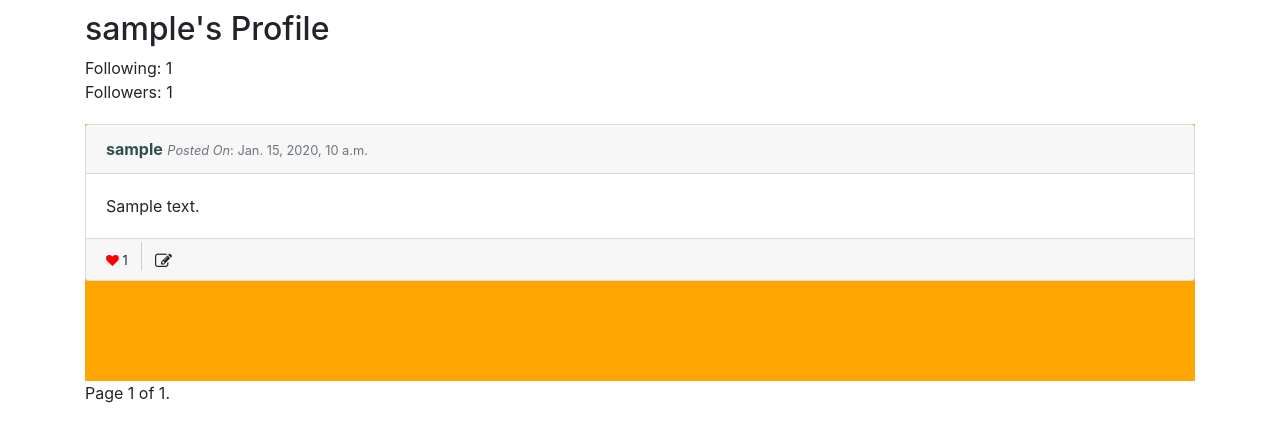
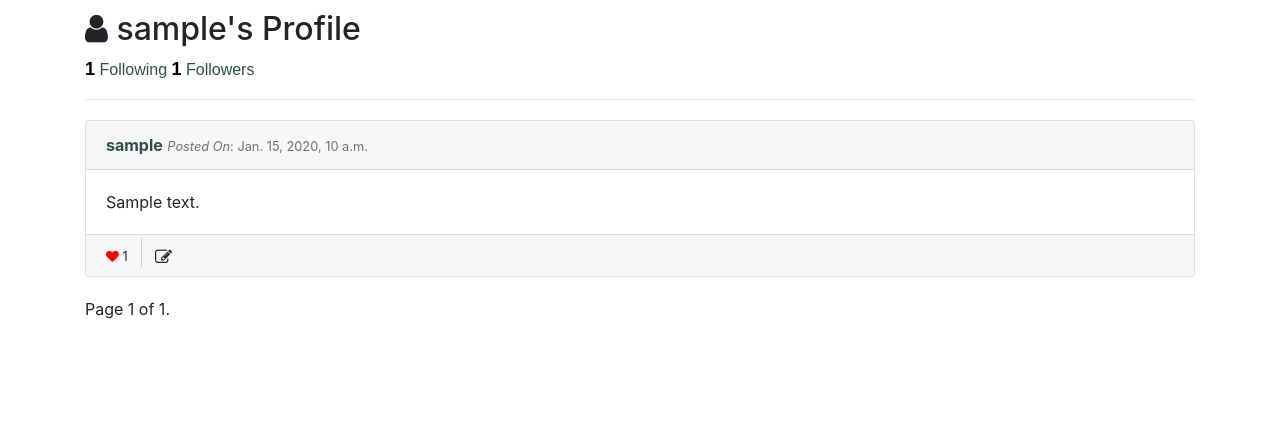
Before and after one commit to visualsoul/network, a Django app: page /profile/1 in a window 1280 px wide. Shown: the part 56-498 px from the top of the page. Run offline with Django 3.2, Linux system fonts and the light colour scheme; a user stored in the database is signed in; tables that the repository leaves empty hold one stand-in row (values such as "Sample post"); some libraries are stand-ins or nearby versions.

Commit message:
You can now post messages with at least one character, otherwise the post button will be disabled.

```diff
--- a/network/static/network/network.js
+++ b/network/static/network/network.js
@@ -1,20 +1,36 @@
 document.addEventListener('DOMContentLoaded', function() {
-    console.log("Page loaded");
+    // console.log("Page loaded");
     // load default index page
+    document.querySelector('#post-body').value = "";
+    document.querySelector('#post-body').addEventListener('keyup', function() {
+        console.log(this.value.length);
+        if (this.value.length > 0) {
+            document.querySelector('#submit_post').className = "btn btn-primary";
+            document.querySelector('#submit_post').removeAttribute('disabled');
+        }
+        else {
+            document.querySelector('#submit_post').className = "btn btn-primary";
+            document.querySelector('#submit_post').setAttribute('disabled', true);
+        }
+    });
     document.querySelector('#submit_post').addEventListener("click", create_post);
 });
 
 
 // Create new post
 function create_post() {
-body = document.querySelector("#post-body").value;
-    fetch(`create/`, {
-        method: 'POST',
-        body: JSON.stringify({
-            Body: body,
+const body = document.querySelector("#post-body").value;
+    if (body.length > 0) {
+        fetch(`create/`, {
+            method: 'POST',
+            body: JSON.stringify({
+                Body: body,
+            })
         })
-    })
 
+    }
+
+    return false;
 }
 
 
--- a/network/static/network/styles.css
+++ b/network/static/network/styles.css
@@ -23,6 +23,23 @@ textarea {
 #profile_view {
     display: none;
 }
+
+#follow-button {
+    margin-top: 10px;
+}
+
+#profile_menu {
+    font-family: sans-serif;
+    font-size: 16px;
+    color: darkslategray;
+}
+
+#profile_menu span {
+    font-weight: bolder;
+    font-size: 18px;
+    color: black;
+}
+
 
 #posts_view {
     display: none;
@@ -50,7 +67,6 @@ button[id^='save-button-'] {
     margin-top: 5px;
 }
 
-div[id^='post-']:first-of-type {
-    background-color: orange;
-    padding-bottom: 100px;
+#create-post {
+    margin-bottom: 20px;
 }
--- a/network/templates/network/index.html
+++ b/network/templates/network/index.html
@@ -16,13 +16,13 @@
                 </div>
                   <div style="padding-top: 5px; padding-bottom: 5px;" class="card-footer">
                     <div style="text-align: right;">
-                        <input style="margin-top: 5px; margin-bottom: 5px;" id="submit_post" type="submit" value="Post" class="btn btn-primary"/>
+                        <input disabled="disabled" style="margin-top: 5px; margin-bottom: 5px;" id="submit_post" type="submit" value="Post" class="btn btn-primary"/>
                     </div>
                   </div>
                 </div>
             </form>
     <!-- End Of Create Post Form -->
-
+        <hr>
     <!-- POSTS -->
     {% include 'network/posts.html' %}
     <!-- END POSTS -->
--- a/network/templates/network/posts.html
+++ b/network/templates/network/posts.html
@@ -57,6 +57,7 @@
     </div>
 
 <!-- PAGINATION -->
+    <div style="margin-top: 20px;"></div>
     <div class="pagination">
     <span class="step-links">
         {% if page_obj.has_previous %}
--- a/network/templates/network/profile.html
+++ b/network/templates/network/profile.html
@@ -4,13 +4,13 @@
     <!-- USER PROFILE INFORMATION -->
     {% if user.is_authenticated %}
         {% if user_data %}
-        <h2>{{ user_data.username }}'s Profile</h2>
+        <h2><i class="fa fa-user"></i>&nbsp;{{ user_data.username }}'s Profile</h2>
             <div>
-                <div>Following: <span id="following-count">{{ user_data.following|length }}</span></div>
-                <div>Followers: <span id="followers-count">{{ user_data.followers|length }}</span></div>
+                <div id="profile_menu"><span id="following-count">{{ user_data.following|length }}</span> Following
+                <span id="followers-count">{{ user_data.followers|length }}</span> Followers</div>
                 {% if not user.id == user_data.id %}
                     {% if user.id in user_data.followers %}
-                        <button id="follow-button" class="btn btn-danger">Un-Follow</button>
+                        <button id="follow-button" class="btn btn-danger btn-sm">Un-Follow</button>
                         <script>
                             document.querySelector('#follow-button').addEventListener("click", () => {
 
@@ -20,7 +20,7 @@
 
                         </script>
                     {% else %}
-                        <button id="follow-button" class="btn btn-primary">Follow</button>
+                        <button id="follow-button" class="btn btn-primary btn-sm">Follow</button>
                         <script>
                             document.querySelector('#follow-button').addEventListener("click", () => {
 
@@ -34,7 +34,7 @@
         {% else %}
         <h2>Profile Page</h2>
         {% endif %}
-
+        <hr>
     <!-- END USER PROFILE INFORMATION SECTION -->
 
     <!-- POSTS -->
```
